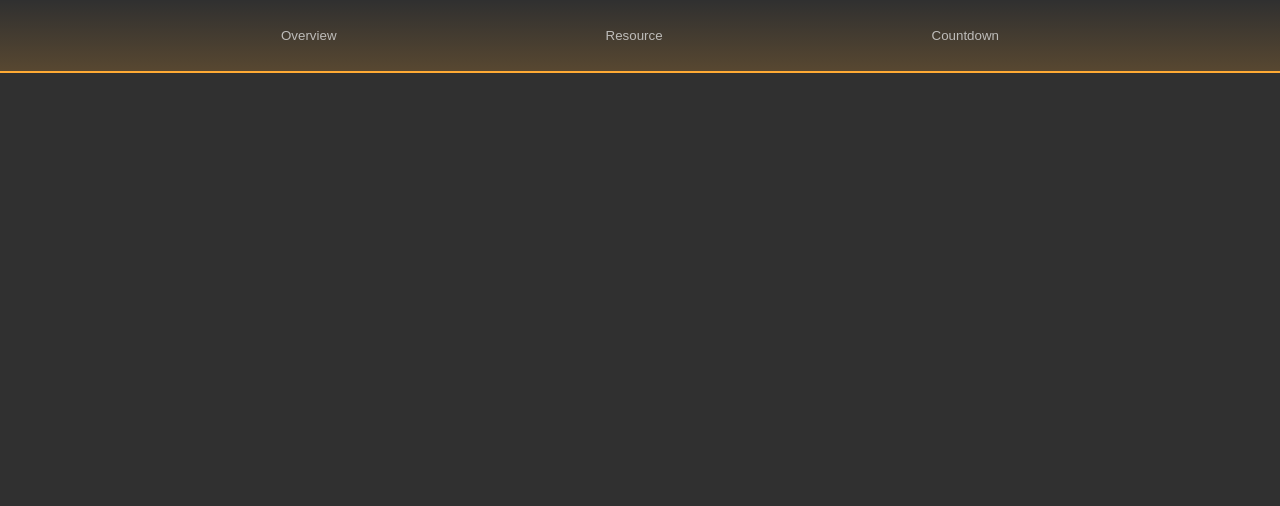
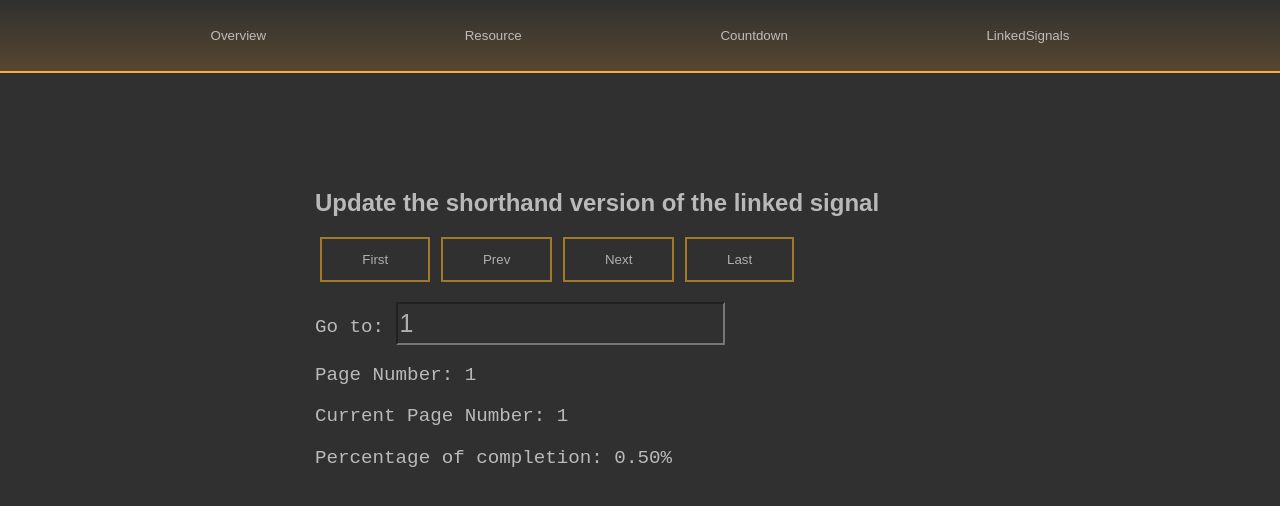
Before and after one commit to yohagos/ng-signals, an Angular app: page /linked in a window 1280 px wide. Before the commit this address led to /. Shown: the top 506 px of the page. Built offline with nearby package versions, Linux system fonts and the light colour scheme.

Commit message:
Linked signals (#3)
* adding new route

* adding link to toolbar

* adding linked signals component

```diff
--- a/src/app/app.routes.ts
+++ b/src/app/app.routes.ts
@@ -3,6 +3,7 @@ import { App } from './app';
 import { SignalResources } from './signal-resources/signal-resources';
 import { Overview } from './overview/overview';
 import { CountdownTimer } from './countdown-timer/countdown-timer';
+import { LinkedSignals } from './linked-signals/linked-signals';
 
 export const routes: Routes = [
     {
@@ -18,6 +19,10 @@ export const routes: Routes = [
         component: CountdownTimer,
     },
     {
+        path: 'linked',
+        component: LinkedSignals
+    },
+    {
         path: '**',
         redirectTo: '',
     },
--- /dev/null
+++ b/src/app/linked-signals/linked-signals.ts
@@ -0,0 +1,81 @@
+import { CommonModule } from '@angular/common';
+import { Component, computed, linkedSignal, signal } from '@angular/core';
+import { FormsModule } from '@angular/forms';
+
+const LAST_PAGE = 200;
+
+@Component({
+  selector: 'app-linked-signals',
+  imports: [
+    CommonModule,
+    FormsModule,
+  ],
+  template: `
+    <div class="container">
+      <h2>Update the shorthand version of the linked signal</h2>
+    <div>
+      <button (click)="pageNumber.set(1)">First</button>
+      <button (click)="changePageNumber(-1)">Prev</button>
+      <button (click)="changePageNumber(1)">Next</button>
+      <button (click)="pageNumber.set(lastPage)">Last</button>
+      <p>Go to: <input type="number" [(ngModel)]="pageNumber" /></p>
+    </div>
+    <p>Page Number: {{ pageNumber() }}</p>
+    <p>Current Page Number: {{ currentPageNumber() }}</p>
+    <p>Percentage of completion: {{ precentageOfCompletion() }}</p>
+    </div>
+  `,
+  styles: `
+    .container {
+      width: 650px;
+      margin: 5em auto;
+      padding: 1em;
+      align-items: center;
+    }
+
+    button {
+      margin: auto 0.4em;
+      padding: 1em 3em;
+      border: 2px solid #e5a323a1;
+      color: #eeeeeea9;
+      background-color: transparent;
+    }
+
+    input {
+      background-color: transparent;
+      height: 1.5em;
+      color: #eeeeeea9;
+      font-size: 1.3em;
+    }
+
+    button:hover {
+      background-color: #e5a323a1;
+
+      transition: background-color 1.5s ease;
+    }
+
+    p {
+      font-size: 1.2em;
+    }
+  `
+})
+export class LinkedSignals {
+  lastPage = LAST_PAGE
+  pageNumber = signal(1)
+
+  currentPageNumber = linkedSignal<number, number>({
+    source: this.pageNumber,
+    computation: (pageNumber, previous) => {
+      if (!previous) {
+        return pageNumber
+      }
+      return (pageNumber < 1 || pageNumber > LAST_PAGE) ? previous.value : pageNumber
+    }
+  })
+
+  precentageOfCompletion = computed(() => `${((this.currentPageNumber() * 1.0) * 100 / LAST_PAGE).toFixed(2)}%`)
+
+  changePageNumber(offset: number) {
+    this.pageNumber.update((val) => Math.max(1, Math.min(LAST_PAGE, val + offset)))
+  }
+}
--- a/src/app/toolbar/toolbar.ts
+++ b/src/app/toolbar/toolbar.ts
@@ -63,6 +63,10 @@ export class Toolbar {
       name: 'Countdown',
       uri: 'timer',
     },
+    {
+      name: 'LinkedSignals',
+      uri: 'linked',
+    },
   ]
 
   naviagteTo(uri: string) {
```
